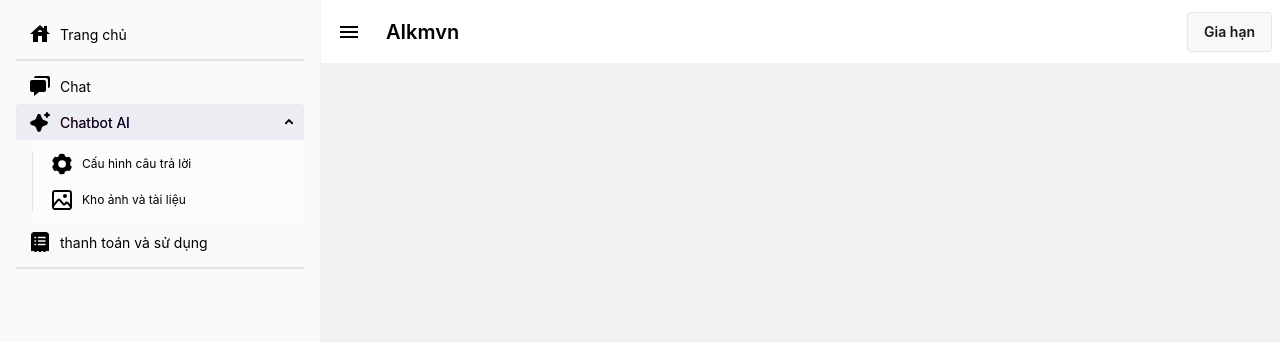
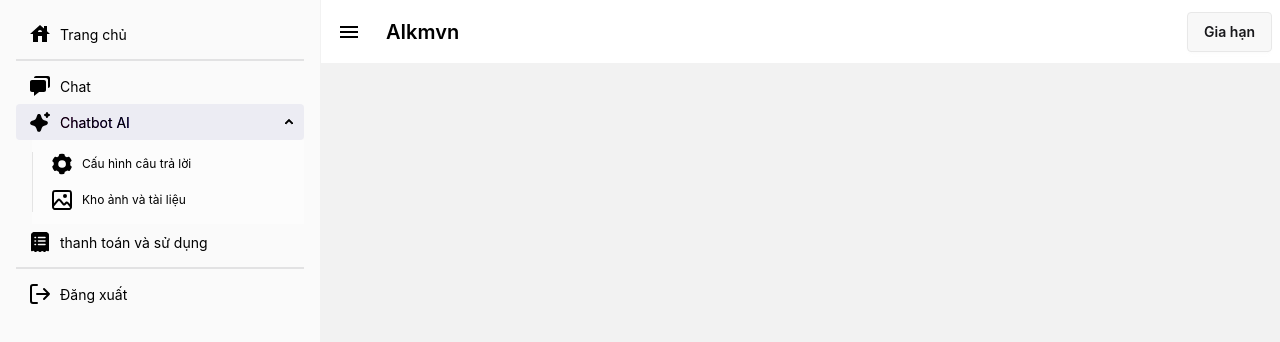
Before and after one commit to QuocLam98/aikmvm-website, a Vue app in the folder Front-End/: page /dashboard in a window 1280 px wide. Both pictures are taken after a click on the label 28 px from the left and 31 px from the top of the page. Shown: the top 342 px of the page. Built offline with nearby package versions, Linux system fonts and the light colour scheme; what @iconify/tailwind4 would draw is missing.

Commit message:
thêm logout

```diff
--- a/Front-End/src/components/DashBoard.vue
+++ b/Front-End/src/components/DashBoard.vue
@@ -139,6 +139,15 @@ const routes = [
                     </router-link>
                 </li>
                 <div class="divider my-0"></div>
+                <li>
+                    <router-link to="/login">
+                        <svg xmlns="http://www.w3.org/2000/svg" width="24" height="24" viewBox="0 0 24 24">
+                            <path fill="none" stroke="currentColor" stroke-linecap="round" stroke-linejoin="round"
+                                stroke-width="2" d="M9 21H5a2 2 0 0 1-2-2V5a2 2 0 0 1 2-2h4m7 14l5-5l-5-5m5 5H9" />
+                        </svg>
+                        Đăng xuất
+                    </router-link>
+                </li>
             </ul>
         </div>
     </div>
@@ -157,8 +166,8 @@ const routes = [
                                 <div class="my-3">
                                     <p class="text-lg font-semibold text-secondary">10 credits</p>
                                 </div>
-                                <ul  class="text-left">
-                                    <li  class="flex space-x-3"><svg data-v-cf1ec82f=""
+                                <ul class="text-left">
+                                    <li class="flex space-x-3"><svg data-v-cf1ec82f=""
                                             xmlns="http://www.w3.org/2000/svg"
                                             xmlns:xlink="http://www.w3.org/1999/xlink" aria-hidden="true" role="img"
                                             class="icon check" width="1em" height="1em" viewBox="0 0 16 16">
@@ -166,7 +175,7 @@ const routes = [
                                                 d="M10.97 4.97a.75.75 0 0 1 1.07 1.05l-3.99 4.99a.75.75 0 0 1-1.08.02L4.324 8.384a.75.75 0 1 1 1.06-1.06l2.094 2.093l3.473-4.425z">
                                             </path>
                                         </svg> Gửi tin hàng loạt FB, Zalo (tốc độ thường)</li>
-                                    <li  class="flex space-x-3"><svg data-v-cf1ec82f=""
+                                    <li class="flex space-x-3"><svg data-v-cf1ec82f=""
                                             xmlns="http://www.w3.org/2000/svg"
                                             xmlns:xlink="http://www.w3.org/1999/xlink" aria-hidden="true" role="img"
                                             class="icon check" width="1em" height="1em" viewBox="0 0 16 16">
@@ -174,7 +183,7 @@ const routes = [
                                                 d="M10.97 4.97a.75.75 0 0 1 1.07 1.05l-3.99 4.99a.75.75 0 0 1-1.08.02L4.324 8.384a.75.75 0 1 1 1.06-1.06l2.094 2.093l3.473-4.425z">
                                             </path>
                                         </svg> Tự động trả lời bằng AI Chatbot</li>
-                                    <li  class="flex space-x-3"><svg data-v-cf1ec82f=""
+                                    <li class="flex space-x-3"><svg data-v-cf1ec82f=""
                                             xmlns="http://www.w3.org/2000/svg"
                                             xmlns:xlink="http://www.w3.org/1999/xlink" aria-hidden="true" role="img"
                                             class="icon check" width="1em" height="1em" viewBox="0 0 16 16">
@@ -182,7 +191,7 @@ const routes = [
                                                 d="M10.97 4.97a.75.75 0 0 1 1.07 1.05l-3.99 4.99a.75.75 0 0 1-1.08.02L4.324 8.384a.75.75 0 1 1 1.06-1.06l2.094 2.093l3.473-4.425z">
                                             </path>
                                         </svg> Miễn phí tích hợp và training AI</li>
-                                    <li  class="flex space-x-3"><svg data-v-cf1ec82f=""
+                                    <li class="flex space-x-3"><svg data-v-cf1ec82f=""
                                             xmlns="http://www.w3.org/2000/svg"
                                             xmlns:xlink="http://www.w3.org/1999/xlink" aria-hidden="true" role="img"
                                             class="icon check" width="1em" height="1em" viewBox="0 0 16 16">
@@ -190,7 +199,7 @@ const routes = [
                                                 d="M10.97 4.97a.75.75 0 0 1 1.07 1.05l-3.99 4.99a.75.75 0 0 1-1.08.02L4.324 8.384a.75.75 0 1 1 1.06-1.06l2.094 2.093l3.473-4.425z">
                                             </path>
                                         </svg> Hỏi mọi thứ trên ChatGPT</li>
-                                    <li  class="flex space-x-3"><svg data-v-cf1ec82f=""
+                                    <li class="flex space-x-3"><svg data-v-cf1ec82f=""
                                             xmlns="http://www.w3.org/2000/svg"
                                             xmlns:xlink="http://www.w3.org/1999/xlink" aria-hidden="true" role="img"
                                             class="icon check" width="1em" height="1em" viewBox="0 0 16 16">
@@ -198,7 +207,7 @@ const routes = [
                                                 d="M10.97 4.97a.75.75 0 0 1 1.07 1.05l-3.99 4.99a.75.75 0 0 1-1.08.02L4.324 8.384a.75.75 0 1 1 1.06-1.06l2.094 2.093l3.473-4.425z">
                                             </path>
                                         </svg> Không giới hạn website, fanpage</li>
-                                    <li  class="flex space-x-3"><svg data-v-cf1ec82f=""
+                                    <li class="flex space-x-3"><svg data-v-cf1ec82f=""
                                             xmlns="http://www.w3.org/2000/svg"
                                             xmlns:xlink="http://www.w3.org/1999/xlink" aria-hidden="true" role="img"
                                             class="icon check" width="1em" height="1em" viewBox="0 0 16 16">
@@ -206,7 +215,7 @@ const routes = [
                                                 d="M10.97 4.97a.75.75 0 0 1 1.07 1.05l-3.99 4.99a.75.75 0 0 1-1.08.02L4.324 8.384a.75.75 0 1 1 1.06-1.06l2.094 2.093l3.473-4.425z">
                                             </path>
                                         </svg> Nhận diện SĐT từ website, FB</li>
-                                    <li  class="flex space-x-3"><svg data-v-cf1ec82f=""
+                                    <li class="flex space-x-3"><svg data-v-cf1ec82f=""
                                             xmlns="http://www.w3.org/2000/svg"
                                             xmlns:xlink="http://www.w3.org/1999/xlink" aria-hidden="true" role="img"
                                             class="icon not" width="1em" height="1em" viewBox="0 0 24 24">
```
Lines whose indentation alone changed are shown as unchanged.
